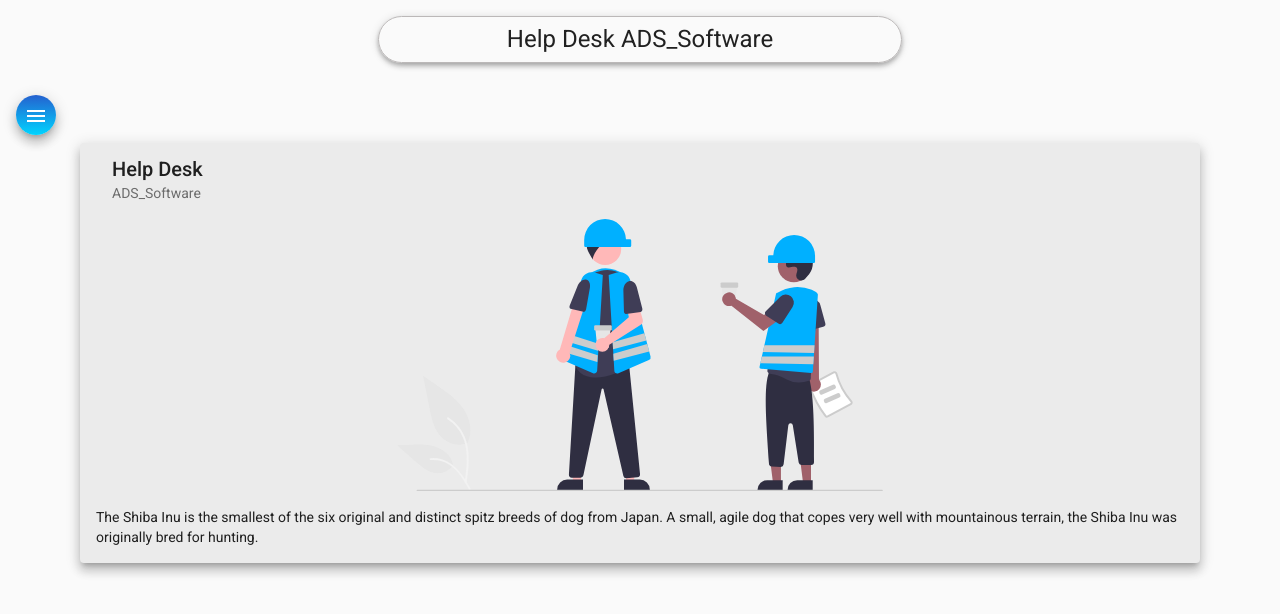
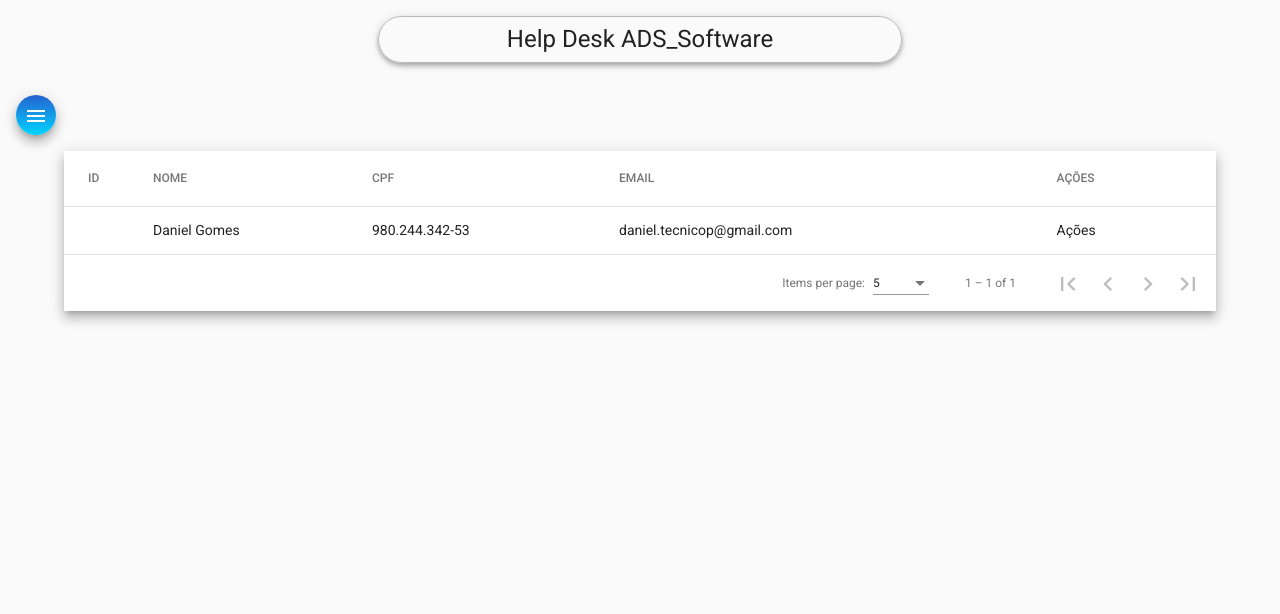
Before and after one commit to DanielGomesMoura/HelpDesk-Front, an Angular app: page /tecnicos in a window 1280 px wide. Before the commit this address led to /home. Shown: the top 614 px of the page. Built offline with nearby package versions, Linux system fonts and the light colour scheme.

Commit message:
Implementado HTML e CSS para Tecnico-list

```diff
--- a/src/app/components/nav/nav.component.ts
+++ b/src/app/components/nav/nav.component.ts
@@ -11,7 +11,7 @@
   constructor(private router: Router) { }
 
   ngOnInit(): void {
-    this.router.navigate(['home'])
+    this.router.navigate(['tecnicos'])
   }
 
 }
--- a/src/app/components/tecnico/tecnico-list/tecnico-list.component.css
+++ b/src/app/components/tecnico/tecnico-list/tecnico-list.component.css
@@ -0,0 +1,8 @@
+.container{
+width: 90%;
+margin: 1rem auto auto auto;
+}
+
+table{
+    width: 100%;
+}
--- a/src/app/components/tecnico/tecnico-list/tecnico-list.component.html
+++ b/src/app/components/tecnico/tecnico-list/tecnico-list.component.html
@@ -1 +1,39 @@
-<p>tecnico-list works!</p>
+<div class="container">
+    <div class="mat-elevation-z8">
+        <table mat-table [dataSource]="dataSource">
+
+          <ng-container matColumnDef="position">
+            <th mat-header-cell *matHeaderCellDef> ID </th>
+            <td mat-cell *matCellDef="let element"> {{element.ID}} </td>
+          </ng-container>
+
+          <ng-container matColumnDef="name">
+            <th mat-header-cell *matHeaderCellDef> NOME </th>
+            <td mat-cell *matCellDef="let element"> {{element.nome}} </td>
+          </ng-container>
+
+          <ng-container matColumnDef="weight">
+            <th mat-header-cell *matHeaderCellDef> CPF </th>
+            <td mat-cell *matCellDef="let element"> {{element.cpf}} </td>
+          </ng-container>
+
+          <ng-container matColumnDef="symbol">
+            <th mat-header-cell *matHeaderCellDef> EMAIL </th>
+            <td mat-cell *matCellDef="let element"> {{element.email}} </td>
+          </ng-container>
+
+          <ng-container matColumnDef="acoes">
+            <th mat-header-cell *matHeaderCellDef> AÇÕES </th>
+            <td mat-cell *matCellDef="let element"> Ações </td>
+          </ng-container>
+
+          <tr mat-header-row *matHeaderRowDef="displayedColumns"></tr>
+          <tr mat-row *matRowDef="let row; columns: displayedColumns;"></tr>
+        </table>
+
+        <mat-paginator [pageSizeOptions]="[5, 10, 20]"
+                       showFirstLastButtons
+                       aria-label="Select page of periodic elements">
+        </mat-paginator>
+      </div>
+</div>
--- a/src/app/components/tecnico/tecnico-list/tecnico-list.component.ts
+++ b/src/app/components/tecnico/tecnico-list/tecnico-list.component.ts
@@ -1,4 +1,7 @@
-import { Component, OnInit } from '@angular/core';
+import { Component, OnInit, ViewChild } from '@angular/core';
+import { MatPaginator } from '@angular/material/paginator';
+import { MatTableDataSource } from '@angular/material/table';
+import { Tecnico } from 'src/app/models/tecnico';
 
 @Component({
   selector: 'app-tecnico-list',
@@ -7,9 +10,31 @@
 })
 export class TecnicoListComponent implements OnInit {
 
+  ELEMENT_DATA: Tecnico[] = [
+    {
+      id: 1,
+      nome: 'Daniel Gomes',
+      cpf: '980.244.342-53',
+      email: 'daniel.tecnicop@gmail.com',
+      senha: '1234',
+      perfis: ['0'],
+      dataCriacao: '28/05/2024'
+    }
+  ]
+
+  displayedColumns: string[] = ['position', 'name', 'weight', 'symbol','acoes'];
+  dataSource = new MatTableDataSource<Tecnico>(this.ELEMENT_DATA);
+
   constructor() { }
 
   ngOnInit(): void {
   }
 
+
+  @ViewChild(MatPaginator) paginator: MatPaginator;
+
+  ngAfterViewInit() {
+    this.dataSource.paginator = this.paginator;
+  }
+
 }
--- /dev/null
+++ b/src/app/models/tecnico.ts
@@ -0,0 +1,9 @@
+export interface Tecnico{
+    id?:         any;
+    nome:        string;
+    cpf:         string;
+    email:       string;
+    senha:       string;
+    perfis:      string[];
+    dataCriacao: any;
+}
```
